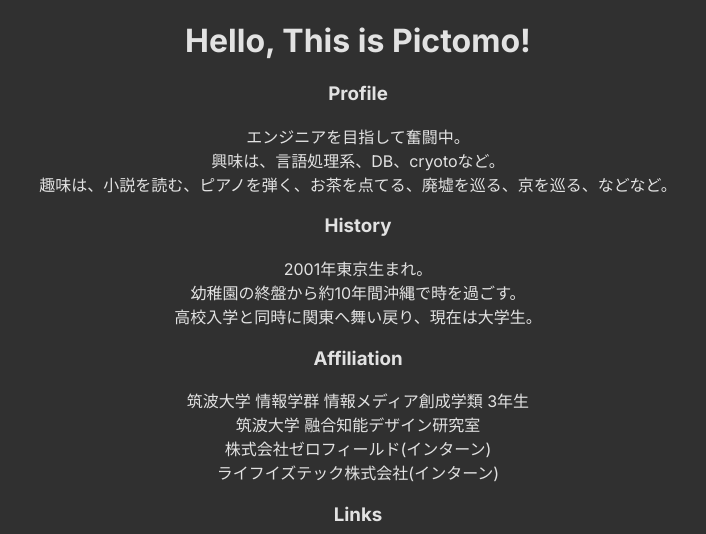
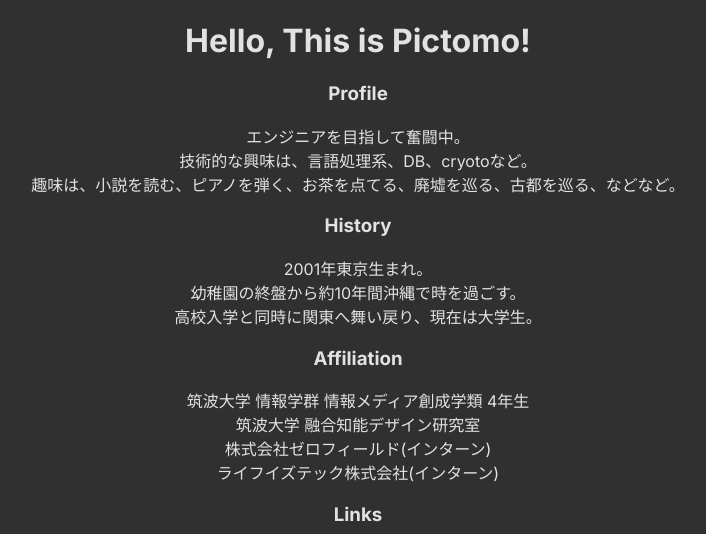
Before and after one commit to pictomo/pictomo.github.io, a Next.js app: page / in a window 1280 px wide. Shown: the top 534 px of the page, without its empty margins (282-988 px from the left). Built offline with nearby package versions, Linux system fonts and the light colour scheme.

Commit message:
[update]学年情報の更新, その他

```diff
--- a/app/page.tsx
+++ b/app/page.tsx
@@ -11,9 +11,9 @@ const Home = () => {
         <p>
           エンジニアを目指して奮闘中。
           <br />
-          興味は、言語処理系、DB、cryotoなど。
+          技術的な興味は、言語処理系、DB、cryotoなど。
           <br />
-          趣味は、小説を読む、ピアノを弾く、お茶を点てる、廃墟を巡る、京を巡る、などなど。
+          趣味は、小説を読む、ピアノを弾く、お茶を点てる、廃墟を巡る、古都を巡る、などなど。
         </p>
       </div>
       <div>
@@ -29,7 +29,7 @@ const Home = () => {
       <div>
         <h3>Affiliation</h3>
         <p>
-          筑波大学 情報学群 情報メディア創成学類 3年生
+          筑波大学 情報学群 情報メディア創成学類 4年生
           <br />
           筑波大学 融合知能デザイン研究室
           <br />
@@ -48,6 +48,8 @@ const Home = () => {
       </div>
       <br />
       <Crowd4UBanner />
+      <br />
+      <p>* 当サイトは未完成です。暇を見つけて増改築してゆきます。</p>
     </div>
   );
 };
```
